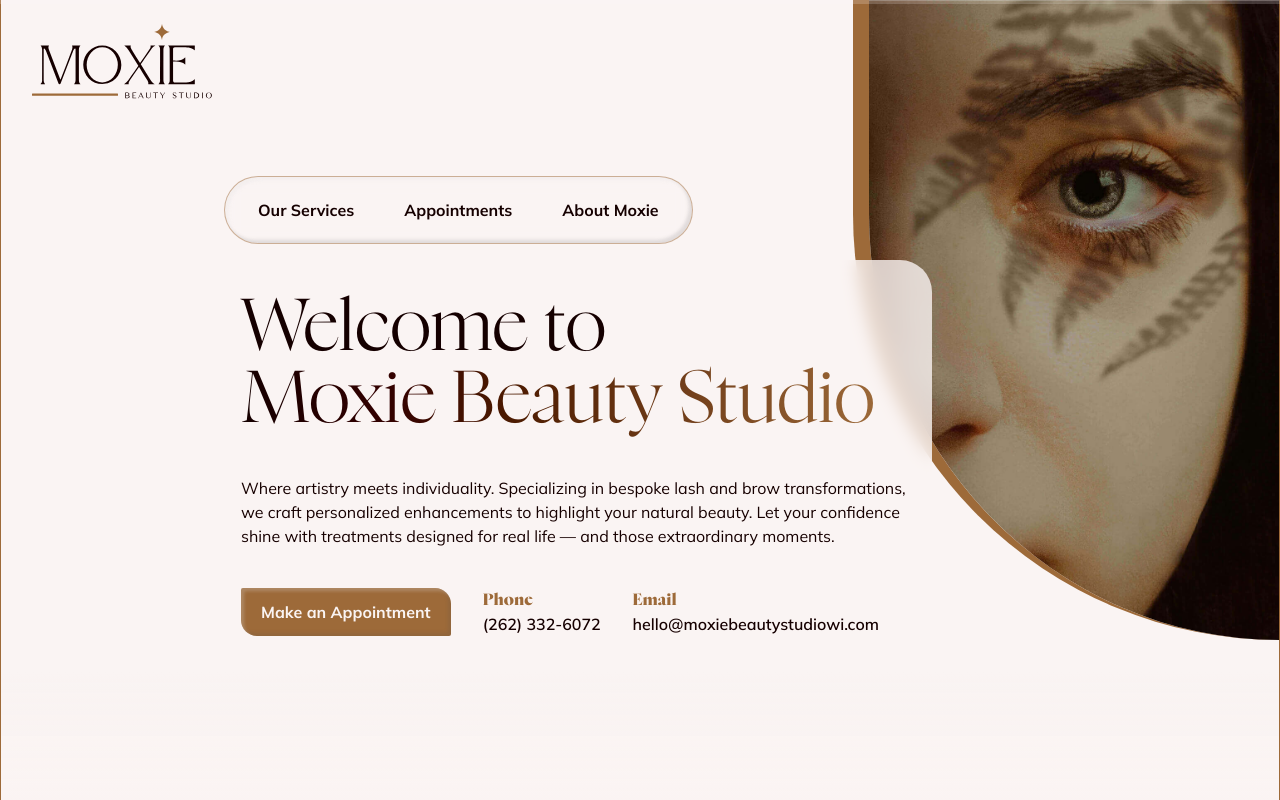
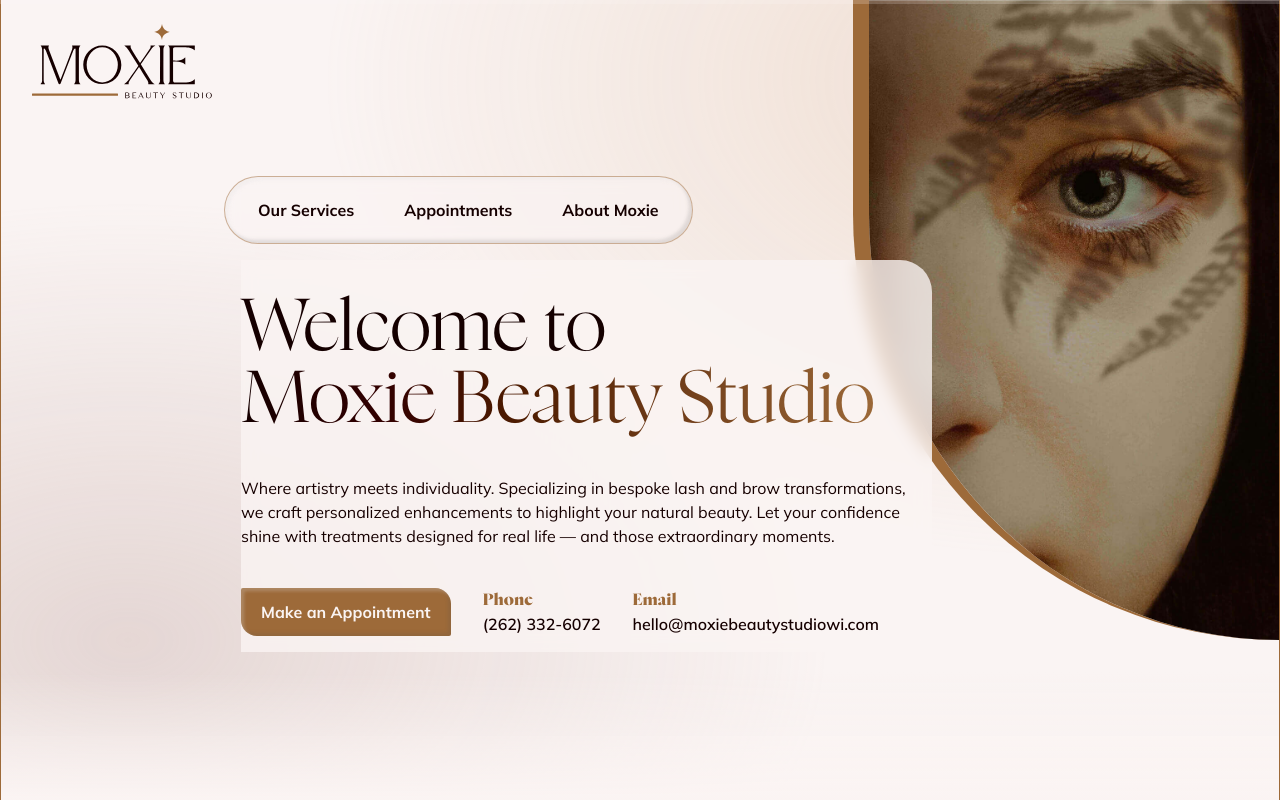
Before and after one commit to travhall/moxie-beauty, a Next.js app: page / in a window 1280 px wide. Shown: the top 800 px of the page. Built offline with nearby package versions, Linux system fonts and the light colour scheme.

Commit message:
feat: add pure CSS shader effect with radial gradients
Implement shader using fixed radial gradients and CSS variables for light/dark mode support.

Co-authored-by: Travis Hall <3809845+travhall@users.noreply.github.com>

```diff
--- a/app/globals.css
+++ b/app/globals.css
@@ -67,12 +67,52 @@
   --accent: var(--rose-gold-300);
 }
 
+/* ─── Background Shader ────────────────────────────────────────────────────
+   Configurable variables:
+   --shader-color-a  : first orb color  (default: rose-gold tint)
+   --shader-color-b  : second orb color (default: ivory-rose tint)
+   --shader-opacity  : overall opacity of the effect (0–1)
+   --shader-size-a   : size of orb A as a % of the container
+   --shader-size-b   : size of orb B as a % of the container
+   --shader-pos-a    : position of orb A (x y)
+   --shader-pos-b    : position of orb B (x y)
+   ──────────────────────────────────────────────────────────────────────── */
+:root {
+  --shader-color-a: var(--rose-gold-200);
+  --shader-color-b: var(--ivory-rose-200);
+  --shader-opacity: 0.35;
+  --shader-size-a: 60%;
+  --shader-size-b: 55%;
+  --shader-pos-a: 85% 10%;
+  --shader-pos-b: 10% 80%;
+}
+
+.dark {
+  --shader-color-a: var(--rose-gold-900);
+  --shader-color-b: var(--ivory-rose-800);
+  --shader-opacity: 0.5;
+}
+
 body {
   color: var(--foreground);
   background: var(--background);
   -webkit-font-smoothing: antialiased;
   -moz-osx-font-smoothing: grayscale;
   transition: background-color 0.3s ease, color 0.3s ease;
+}
+
+body::before {
+  content: "";
+  position: fixed;
+  inset: 0;
+  z-index: 0;
+  pointer-events: none;
+  opacity: var(--shader-opacity);
+  background:
+    radial-gradient(ellipse var(--shader-size-a) var(--shader-size-a) at var(--shader-pos-a), var(--shader-color-a), transparent),
+    radial-gradient(ellipse var(--shader-size-b) var(--shader-size-b) at var(--shader-pos-b), var(--shader-color-b), transparent);
+  transition: opacity 0.3s ease;
+  will-change: opacity;
 }
 
 ::selection {
@@ -82,11 +122,12 @@ body {
 
 .site-container {
   position: relative;
-  background: var(--background);
+  background: transparent;
   border-right: 0.5px solid var(--accent);
   border-left: 0.5px solid var(--accent);
   margin: 0 auto;
   max-width: 1680px;
+  z-index: 1;
 }
 
 .bevel {
```
